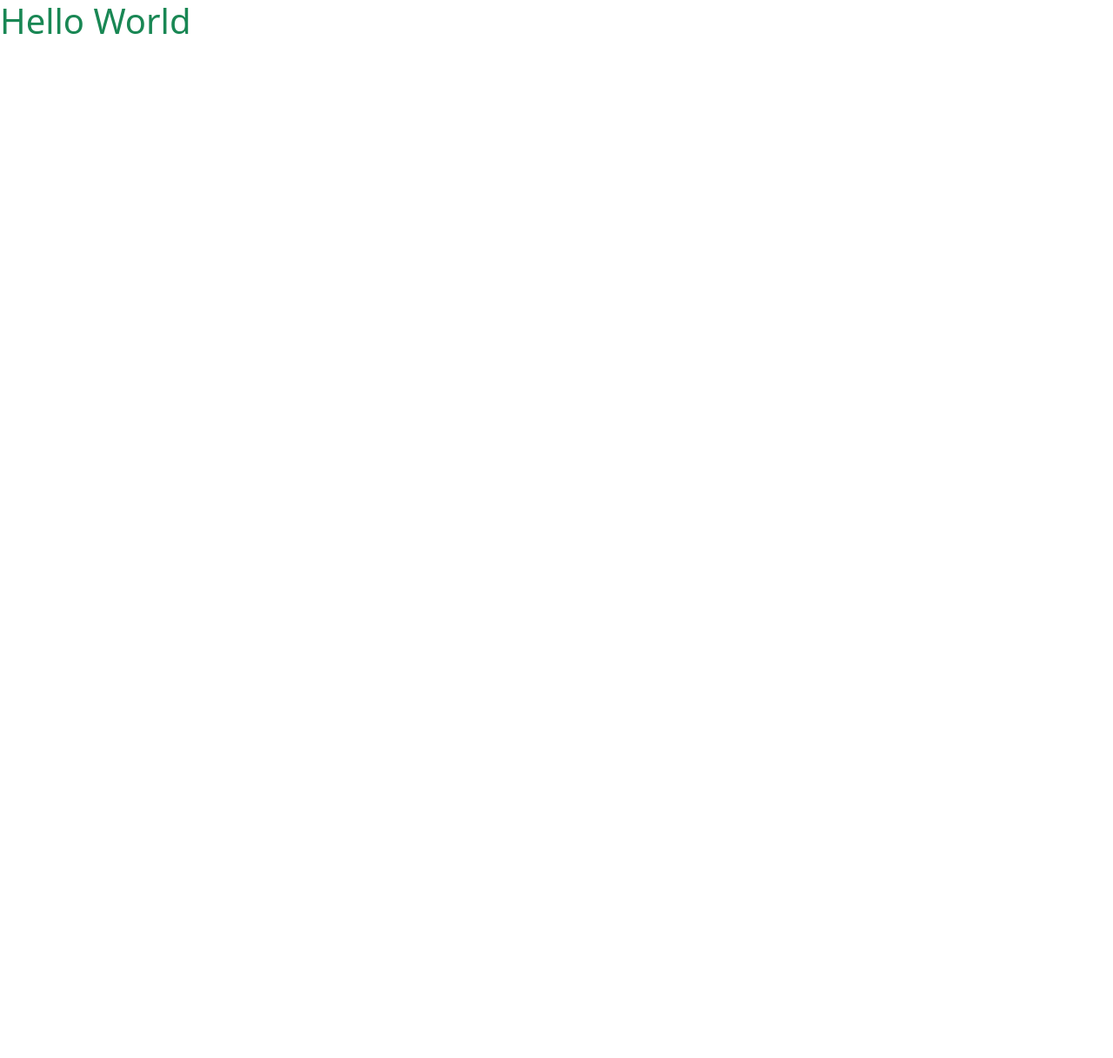
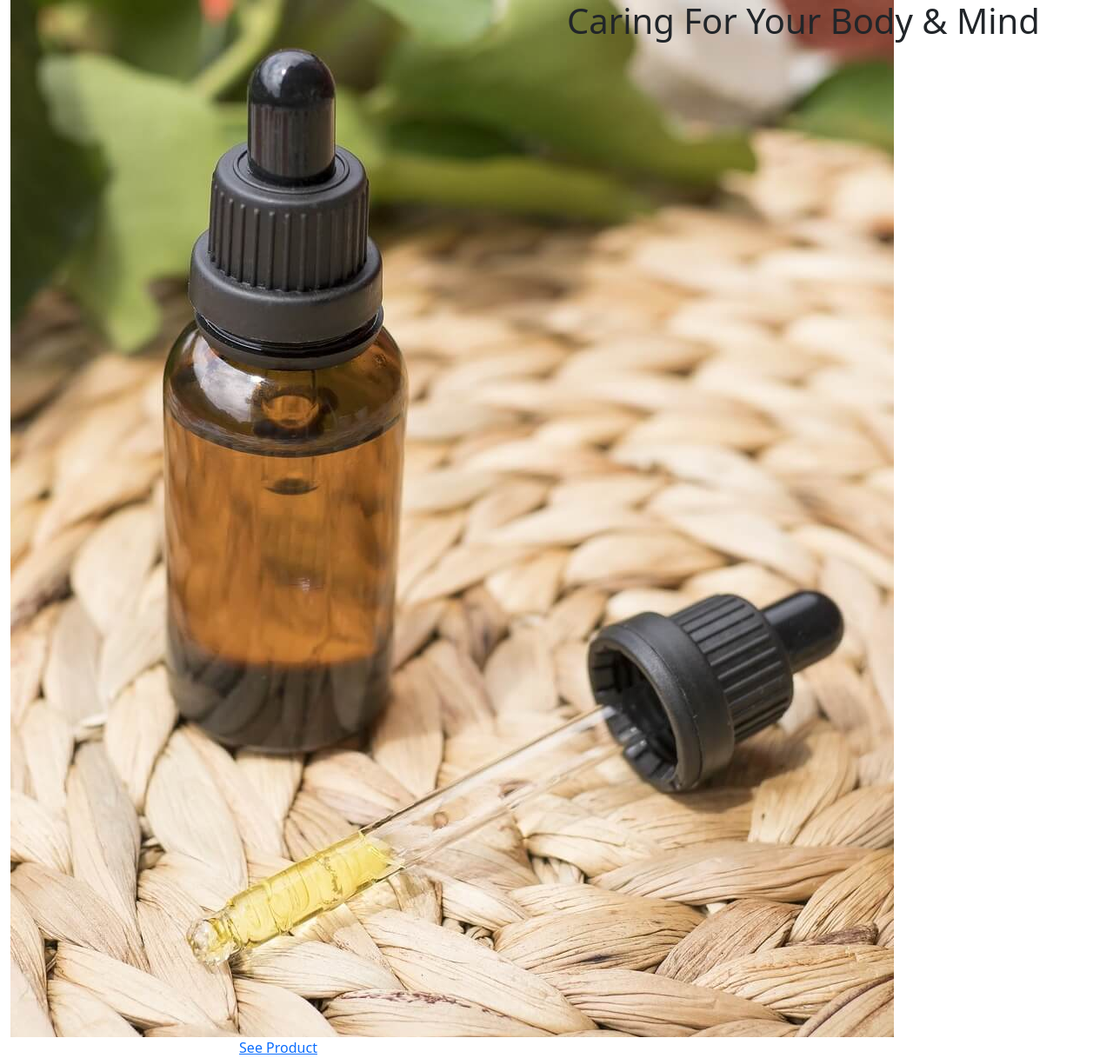
Before and after one commit to liammcluckie/cbd-shield, a Django app: page / in a window 1280 px wide. Before the commit the page is almost empty. Shown: the whole page at 87% size. Before the commit the page ends 39 px from the top, so only its background shows below. Run offline with Django 3.2, Linux system fonts and the light colour scheme.

Commit message:
Add hero content to index.html

```diff
--- a/home/templates/home/index.html
+++ b/home/templates/home/index.html
@@ -2,5 +2,21 @@
 {% load static %}
 
 {% block content %}
-<h1 class="text-success">Hello World</h1>
+    <!-- Hero/Header -->
+    <div class="container-fluid">
+        <div class="row hero-row">
+            <div class="col-6 bg--primary-dark hero-col-left">
+                <div class="hero-product-image">
+                    <div class="hero-product-border text-center">
+                        <img src="../../../media/home-hero-product.jpg" alt="" class="hero-image">
+                        <a href="#" class="button--link">See Product</a>
+                    </div>
+                </div>
+            </div>
+            <div class="col-6 home-hero">
+                <h1 class="tagline">Caring For Your Body & Mind</h1>
+            </div>
+        </div>
+    </div>
+    <!-- End Hero/Header -->
 {% endblock %}
```
